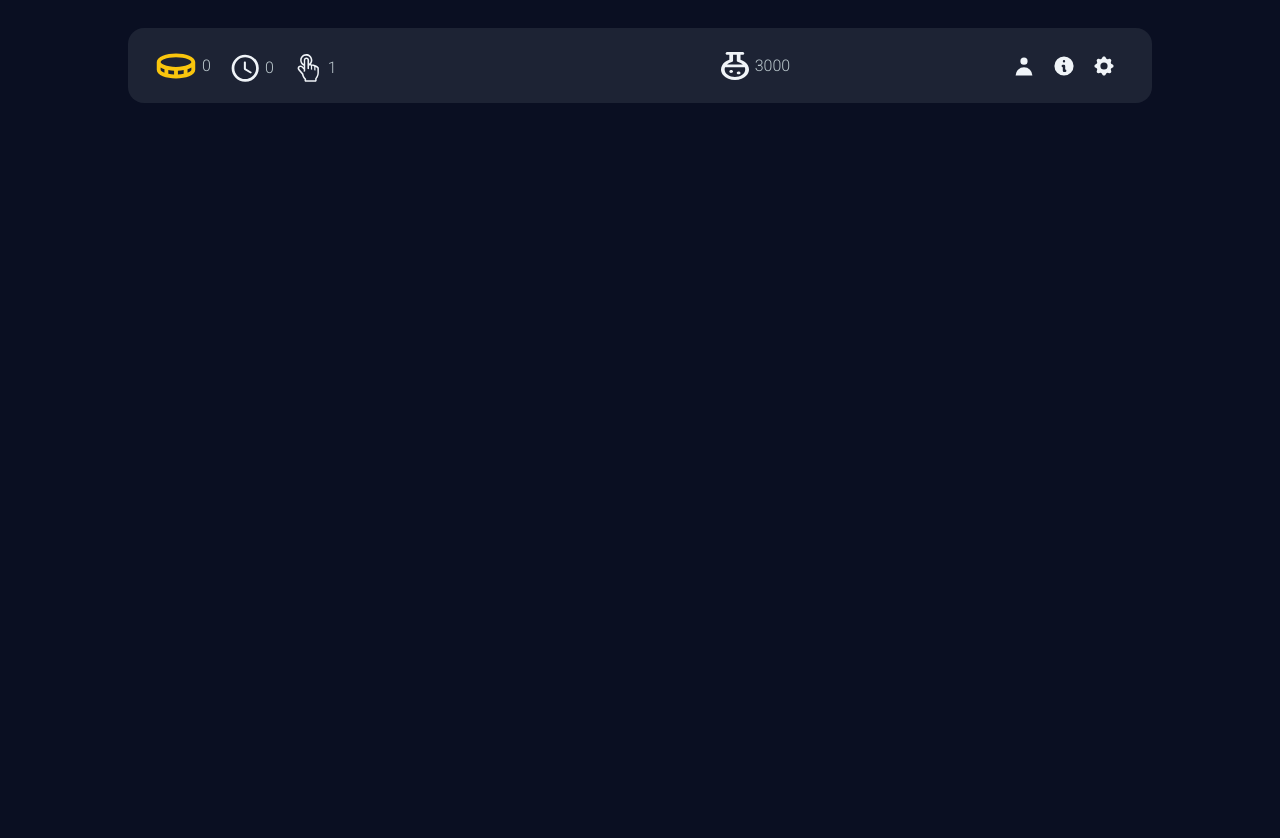
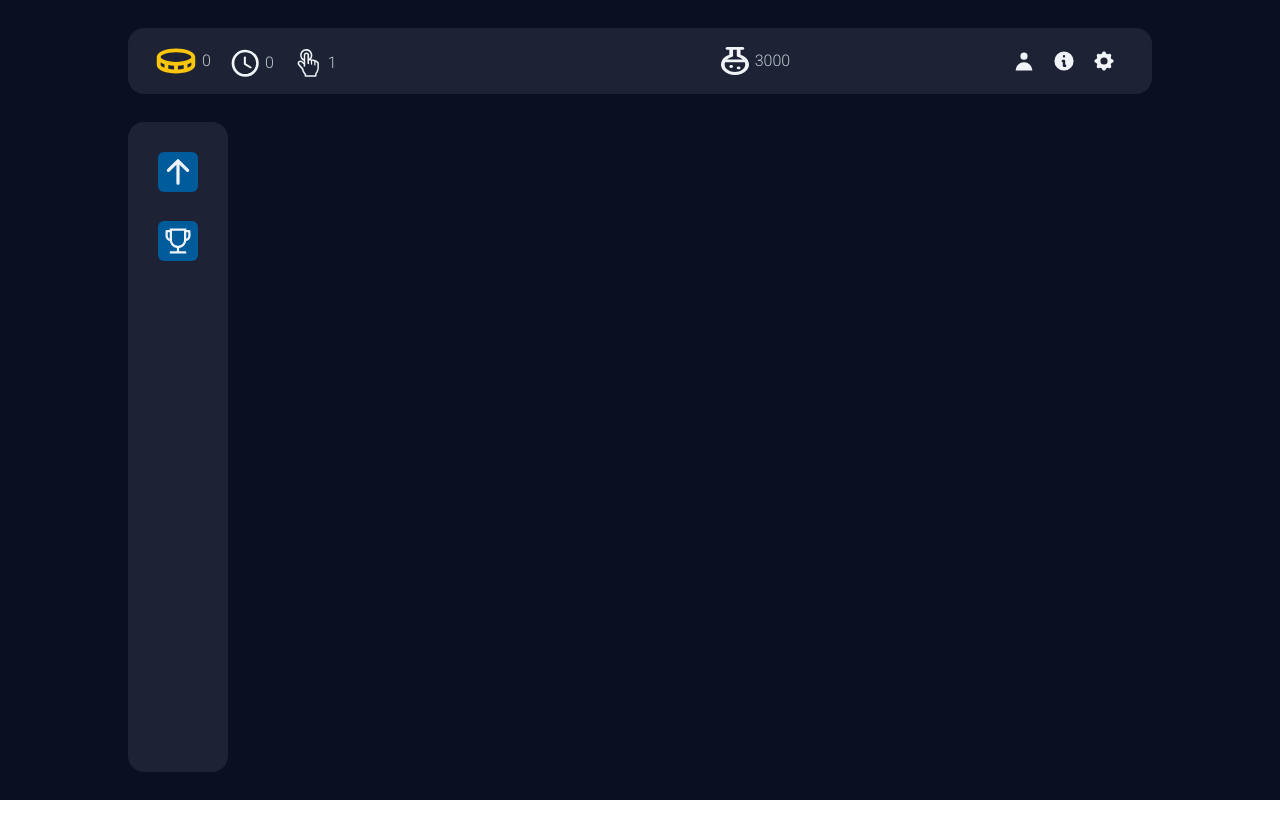
Before and after one commit to walde-dev/elemental-clicker, a Next.js app: page /components/Buttons/SideBarButton in a window 1280 px wide. Before the commit this address had no page. Shown: the top 838 px of the page. After the commit the page ends 800 px from the top, so only its background shows below. Built offline with nearby package versions, Linux system fonts and the light colour scheme.

Commit message:
added sidebar panels

```diff
--- a/pages/_app.js
+++ b/pages/_app.js
@@ -2,6 +2,8 @@ import Header from "./components/Header";
 import "../styles/globals.css"
 import { useEffect, useRef, useState } from "react";
 import useInterval from "./components/Logic/Hooks/useInterval";
+import SideBar from "./components/SideBar";
+import SideBarPanel from "./components/SideBarPanels/SideBarPanel";
 
 
 
@@ -10,6 +12,8 @@ function MyApp({ Component, pageProps }) {
   const [coins, setCoins] = useState(0)
   const [coinsPerSecond, setCoinsPerSecond] = useState(0);
   const [coinsPerClick, setCoinsPerClick] = useState(1);
+
+  const [isSideBarOpen, setIsSideBarOpen] = useState(false);
 
 
   function click() {
@@ -29,14 +33,29 @@ function MyApp({ Component, pageProps }) {
 
 
   return (
-    <div className='flex flex-col font-roboto font-light lg:px-32 md:px-16 py-7 bg-main-background-blue w-screen max-w-full max-h-full h-full min-h-screen'>
+    <div className='flex flex-col font-roboto font-light lg:px-32 md:px-16 py-7 bg-main-background-blue w-screen max-w-full h-screen'>
       <Header coins={coins} coinsPerSecond={coinsPerSecond} coinsPerClick={coinsPerClick} />
 
-      {/* Playable Area */}
-      <div
-        className='w-full h-screen'
-        onClick={() => click()}
-      >
+      <div className='flex flex-row mt-7 h-full'>
+        <div className='flex flex-row '>
+          <SideBar
+            isSideBarOpen={isSideBarOpen}
+            setIsSideBarOpen={setIsSideBarOpen}
+          />
+            <SideBarPanel
+              isSideBarOpen={isSideBarOpen}
+              setIsSideBarOpen={setIsSideBarOpen}
+            />
+
+        </div>
+
+        {/* Playable Area */}
+        <div
+          className='w-full h-full'
+          onClick={() => click()}
+        >
+
+        </div>
 
       </div>
 
--- /dev/null
+++ b/pages/components/Buttons/SideBarButton.js
@@ -0,0 +1,12 @@
+export default function SideBarButton(props) {
+    return (
+        <div
+            className='flex justify-center items-center w-[81px] h-[69px]  hover:bg-hover-grey rounded-2xl cursor-pointer '
+            onClick={() => props.setIsSideBarOpen(!props.isSideBarOpen)}
+        >
+            <props.icon
+                className='py-1 px-1 w-10 h-10 rounded-md text-white bg-accent-blue'
+            />
+        </div>
+    );
+}
--- /dev/null
+++ b/pages/components/SideBar.js
@@ -0,0 +1,14 @@
+import { ArrowUpIcon } from "@heroicons/react/solid";
+import { AiOutlineTrophy } from 'react-icons/ai'
+import SideBarButton from "./Buttons/SideBarButton";
+
+export default function SideBar(props) {
+    return (
+        <div className={`w-[100px] h-full bg-secondary-blue py-4  ${props.isSideBarOpen ? 'rounded-bl-2xl rounded-tl-2xl' :  'rounded-2xl'}`}>
+            <div className='flex flex-col items-center '>
+                <SideBarButton {...props} icon={ArrowUpIcon} />
+                <SideBarButton {...props} icon={AiOutlineTrophy} />
+            </div>
+        </div>
+    );
+}
--- /dev/null
+++ b/pages/components/SideBarPanels/SideBarPanel.js
@@ -0,0 +1,7 @@
+export default function SideBarPanel(props){
+    return (
+        <div className={`bg-secondary-blue  sm:w-[430px] w-[250px]  rounded-tr-2xl rounded-br-2xl fixed left-0 transform duration-200 ease-in-out ${props.isSideBarOpen ? 'sm:h-[84vh] h-[78.3vh] lg:translate-x-[228px] md:translate-x-[164px] sm:translate-x-[100px] translate-x-[100px]' : 'translate-x-[80px] opacity-0 h-0'}`}>
+            123
+        </div>
+    );
+}
```
